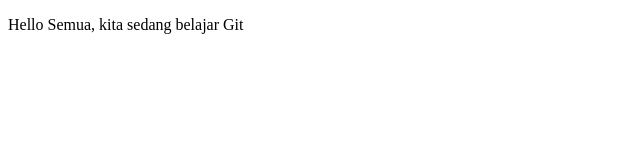
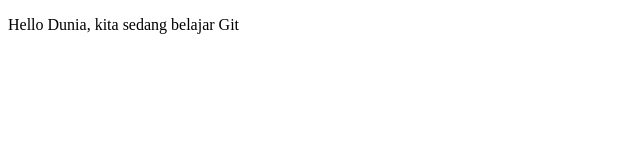
Before and after one commit to septiaaanp/belajar-git, a plain HTML site: page index.html in a window 1280 px wide. Shown: the full height of the page, 0-640 px from the left. Drawn offline with Linux system fonts and the light colour scheme.

Commit message:
update index

```diff
--- a/index.html
+++ b/index.html
@@ -5,6 +5,6 @@
         <title>Belajar Git - Project 01</title>
     </head>
     <body>
-        <p>Hello Semua, kita sedang belajar Git</p>
+        <p>Hello Dunia, kita sedang belajar Git</p>
     </body>
 </html>
```
